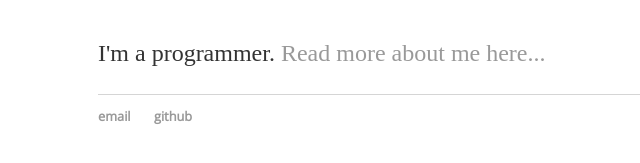
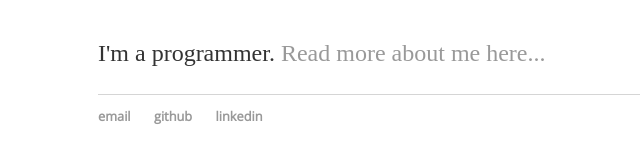
Before and after one commit to AaronRobson/AaronRobson.github.io, a Jekyll site: the page built from index.html, in a window 1280 px wide. Shown: the part 175-338 px from the top of the page, without its empty margins (94-734 px from the left). Built offline with Jekyll 4.4.1, drawn with Linux system fonts in a browser that asks for light colours.

Commit message:
Including my LinkedIn page link.
I had to simplify it on the LinkedIn website first as it has loads of
nasty looking ID numbers at the end.

```diff
--- a/_layouts/default.html
+++ b/_layouts/default.html
@@ -26,6 +26,7 @@
       <ul>
         <li><a href="mailto:aaronrobsonse@hotmail.co.uk">email</a></li>
         <li><a href="https://github.com/aaronrobson">github</a></li>
+        <li><a href="https://www.linkedin.com/in/aaronrobson">linkedin</a></li>
       </ul>
     </footer>
   </body>
```
